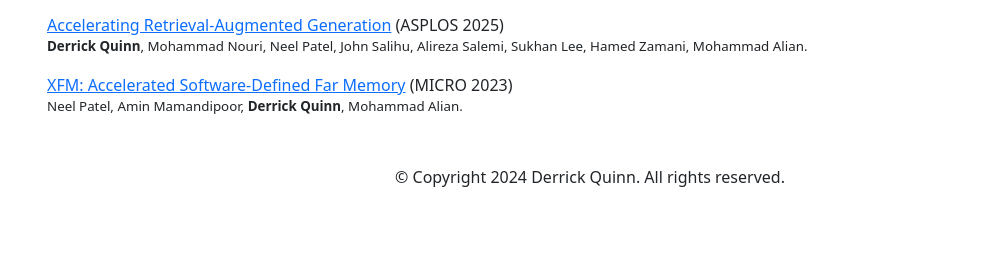
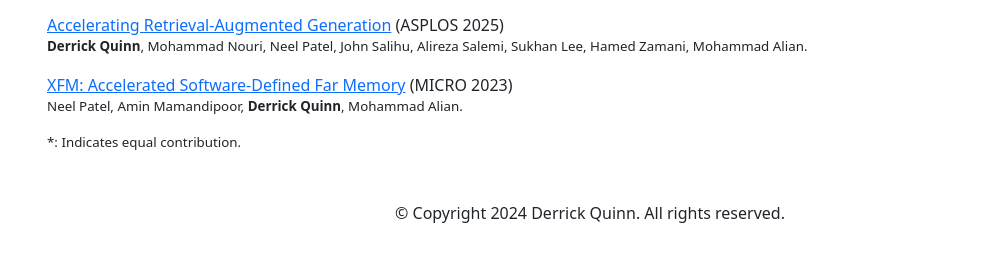
Before and after one commit to derrickquinn/derrickquinn.github.io, a plain HTML site: page index.html in a window 1280 px wide. Shown: the part 509-770 px from the top of the page, without its empty margins (50-1036 px from the left). Drawn offline with nearby package versions, Linux system fonts and the light colour scheme.

Commit message:
Add note for equal contribution in publications section of index.html

```diff
--- a/index.html
+++ b/index.html
@@ -94,6 +94,9 @@
 					<a href="https://dl.acm.org/doi/10.1145/3613424.3623776" target="_blank">XFM: Accelerated Software-Defined Far Memory</a> (MICRO 2023) <br>
                   <p style="font-size: smaller;">Neel Patel, Amin Mamandipoor, <strong>Derrick Quinn</strong>, Mohammad Alian. </p>
                 </div>
+                <div class="publication-item">
+                    <p style="font-size: smaller;">*: Indicates equal contribution.</p>
+                </div>
             </section>
         </article>
     </div>
```
